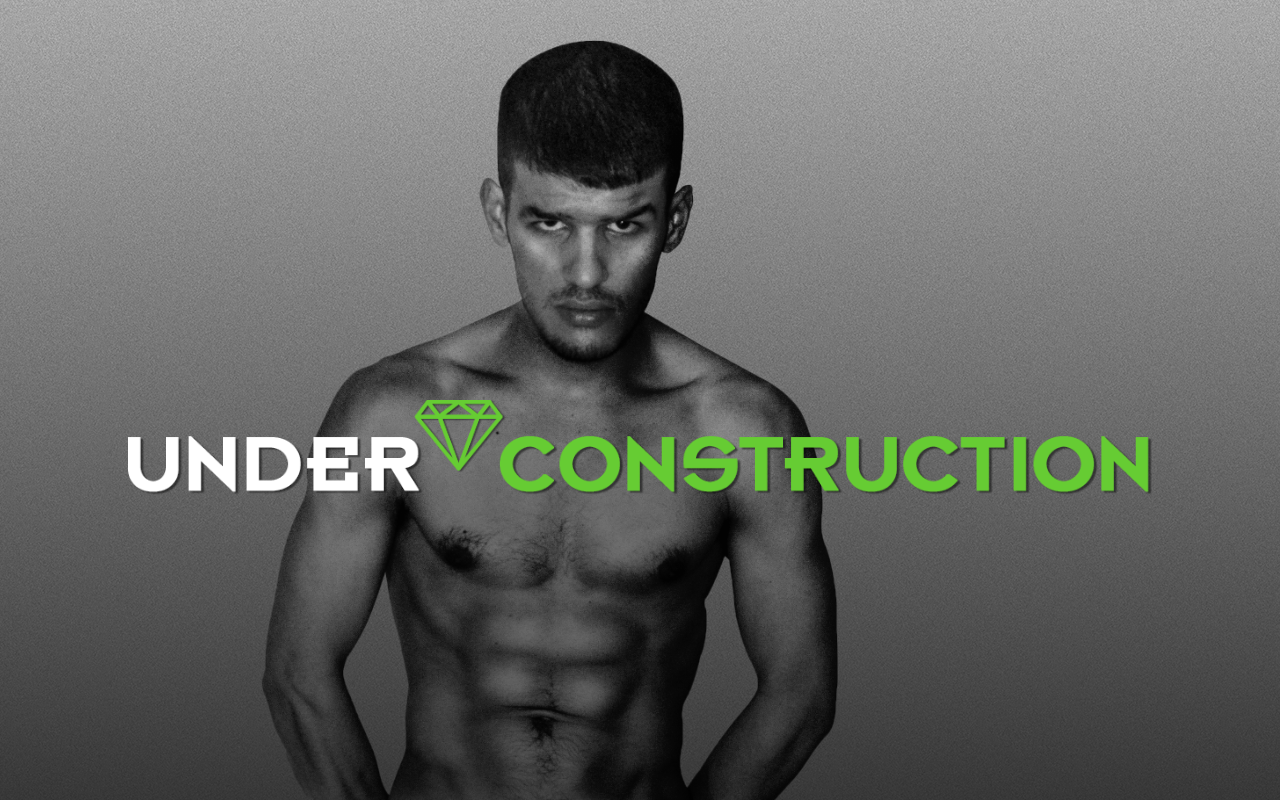
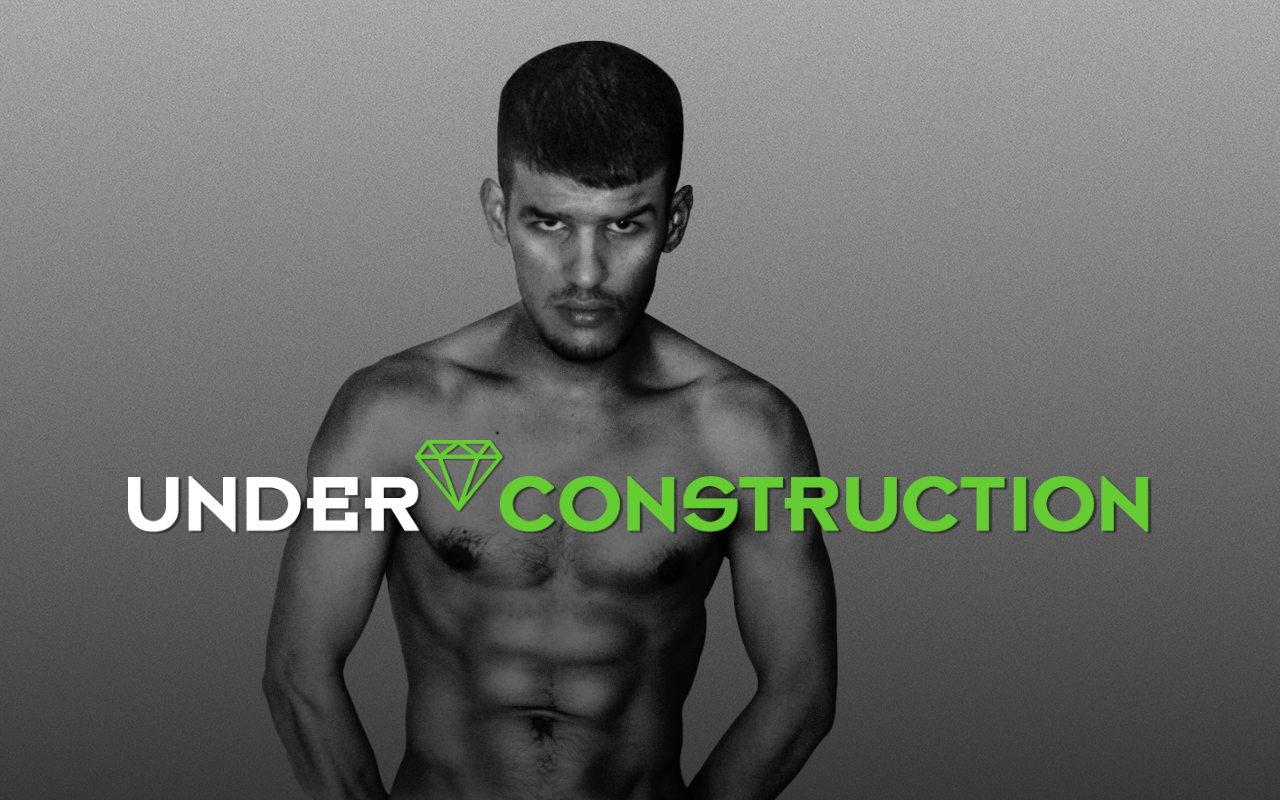
Before and after one commit to sertty/sertty.github.io, a plain HTML site: page index.html in a window 1280 px wide. Drawn offline with Linux system fonts and the light colour scheme.

Commit message:
Responsive heading

```diff
--- a/index.html
+++ b/index.html
@@ -12,25 +12,49 @@
       background-repeat: repeat;
     }
 
-    #heading {
+    div, img {
       margin: 0;
       padding: 0;
+    }
 
+    #heading-compact {
       width: 80%;
       height: auto;
-      min-width: 480px;
 
+      margin: auto;
       position: absolute;
-      left: 10%;
-      top: 50%;
+      top: 0;
+      left: 0;
+      bottom: 0;
+      right: 0;
 
       z-index: 3;
     }
 
+    #heading-wide {
+      display: none;
+
+      width: 80%;
+      height: auto;
+
+      position: absolute;
+      left: 10%;
+      top: 55%;
+
+      z-index: 3;
+    }
+
+    @media (min-width: 640px) {
+      #heading-wide {
+        display: block;
+      }
+
+      #heading-compact {
+        display: none;
+      }
+    }
+
     #sergio {
-      margin: 0;
-      padding: 0;
-
       width: auto;
       height: 95%;
       min-height: 480px;
@@ -62,6 +86,7 @@
 <body>
   <img id="sergio" src="sergio.png" />
   <div id="overlay"></div>
-  <img id="heading" src="heading.png" alt="Under Construction" />
+  <img id="heading-wide" src="heading-wide.png" alt="Under Construction" />
+  <img id="heading-compact" src="heading-compact.png" alt="Under Construction" />
 </body>
 </html>
```
Also changed, not shown: heading-compact.png (added), heading-wide.png (renamed from heading.png).
